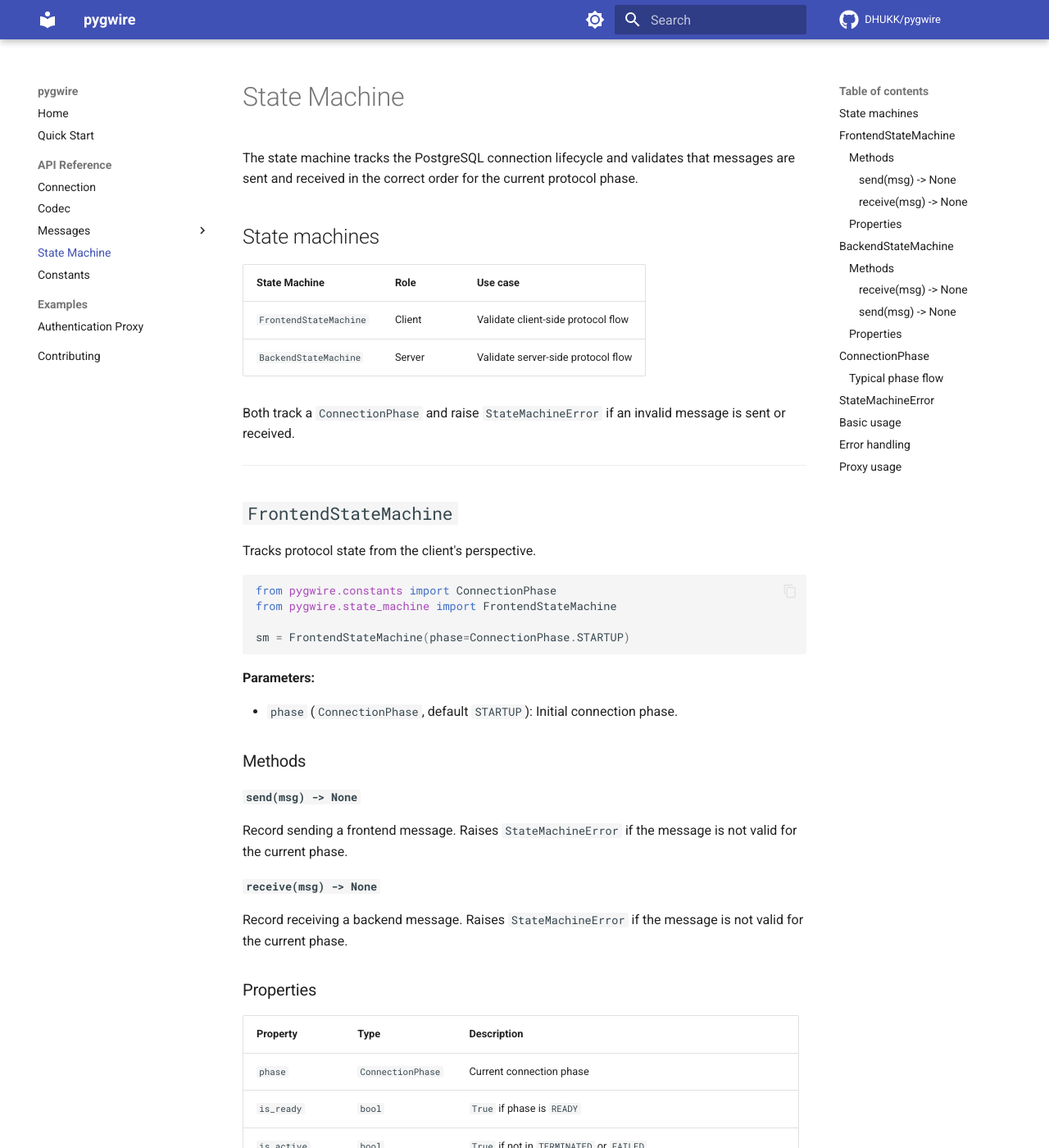
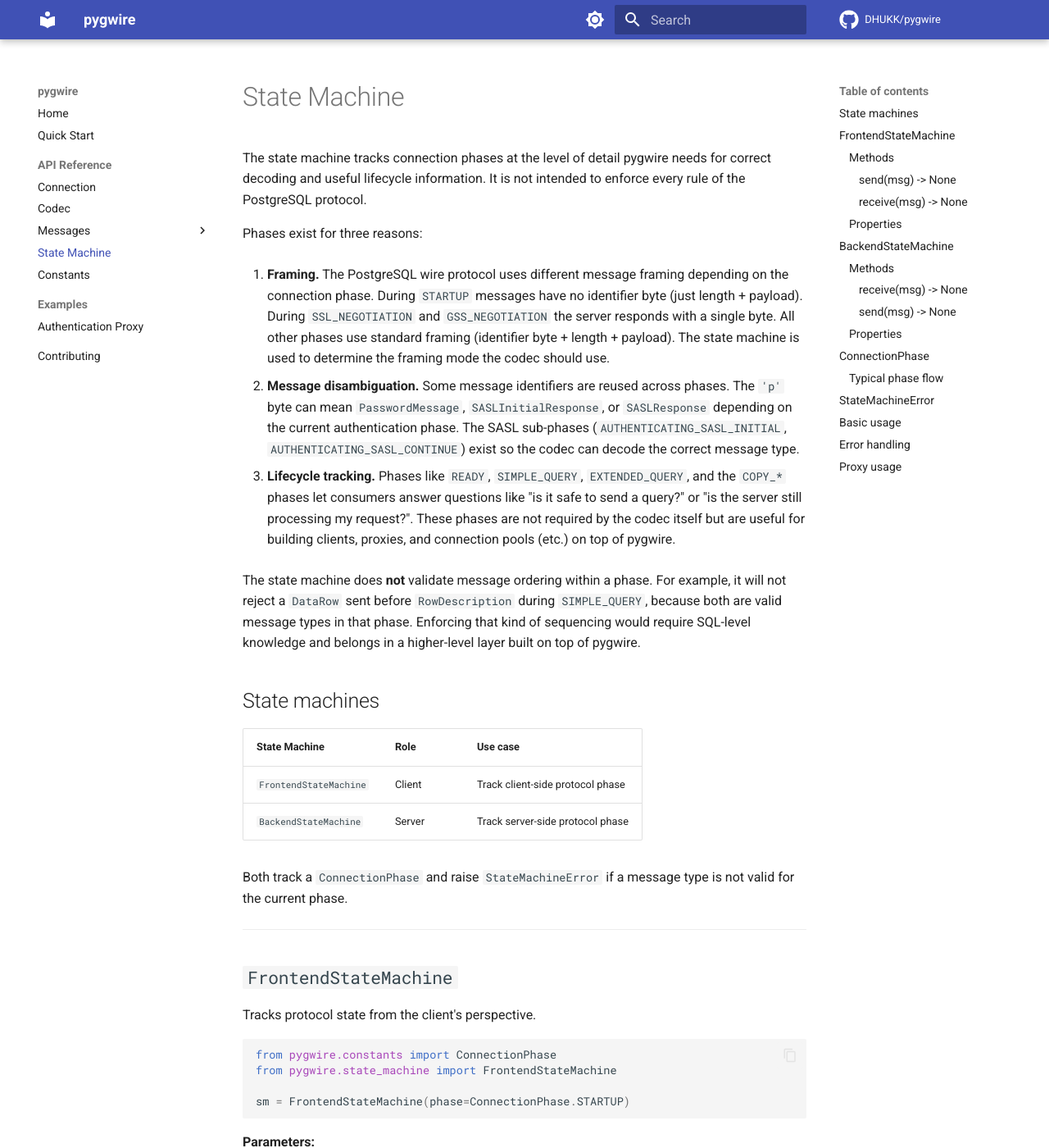
Before and after one commit to DHUKK/pygwire, an MkDocs documentation site: the page built from docs/reference/state-machine.md, in a window 1280 px wide and 1400 px high. Shown: the whole window at 82% size. Built offline with MkDocs 1.6.1 and Material for MkDocs 9.7.7, drawn with Linux system fonts in a browser that asks for light colours; comment, search, counter and statistics services are not loaded.

Commit message:
Clarify state machine scope in docs and docstrings
The state machine exists for framing selection, message disambiguation,
and lifecycle tracking. It does not enforce every PostgreSQL protocol
rule or validate message ordering within a phase. Updated docs, README,
and module docstring to reflect this clearly.

```diff
--- a/docs/reference/state-machine.md
+++ b/docs/reference/state-machine.md
@@ -1,15 +1,25 @@
 # State Machine
 
-The state machine tracks the PostgreSQL connection lifecycle and validates that messages are sent and received in the correct order for the current protocol phase.
+The state machine tracks connection phases at the level of detail pygwire needs for correct decoding and useful lifecycle information. It is not intended to enforce every rule of the PostgreSQL protocol.
+
+Phases exist for three reasons:
+
+1. **Framing.** The PostgreSQL wire protocol uses different message framing depending on the connection phase. During `STARTUP` messages have no identifier byte (just length + payload). During `SSL_NEGOTIATION` and `GSS_NEGOTIATION` the server responds with a single byte. All other phases use standard framing (identifier byte + length + payload). The state machine is used to determine the framing mode the codec should use.
+
+2. **Message disambiguation.** Some message identifiers are reused across phases. The `'p'` byte can mean `PasswordMessage`, `SASLInitialResponse`, or `SASLResponse` depending on the current authentication phase. The SASL sub-phases (`AUTHENTICATING_SASL_INITIAL`, `AUTHENTICATING_SASL_CONTINUE`) exist so the codec can decode the correct message type.
+
+3. **Lifecycle tracking.** Phases like `READY`, `SIMPLE_QUERY`, `EXTENDED_QUERY`, and the `COPY_*` phases let consumers answer questions like "is it safe to send a query?" or "is the server still processing my request?". These phases are not required by the codec itself but are useful for building clients, proxies, and connection pools (etc.) on top of pygwire.
+
+The state machine does **not** validate message ordering within a phase. For example, it will not reject a `DataRow` sent before `RowDescription` during `SIMPLE_QUERY`, because both are valid message types in that phase. Enforcing that kind of sequencing would require SQL-level knowledge and belongs in a higher-level layer built on top of pygwire.
 
 ## State machines
 
 | State Machine | Role | Use case |
 |---------------|------|----------|
-| `FrontendStateMachine` | Client | Validate client-side protocol flow |
-| `BackendStateMachine` | Server | Validate server-side protocol flow |
+| `FrontendStateMachine` | Client | Track client-side protocol phase |
+| `BackendStateMachine` | Server | Track server-side protocol phase |
 
-Both track a `ConnectionPhase` and raise `StateMachineError` if an invalid message is sent or received.
+Both track a `ConnectionPhase` and raise `StateMachineError` if a message type is not valid for the current phase.
 
 ---
 
```
Also changed, not shown: README.md (+2 -3 lines), docs/index.md (+2 -3 lines), 1 other file.
